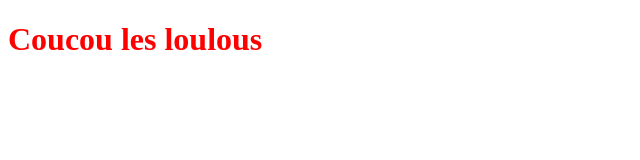
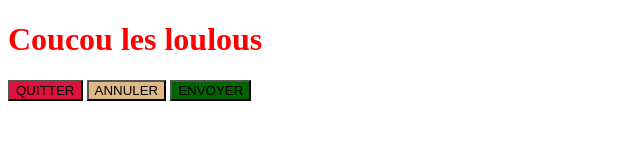
Before and after one commit to Romy-89/test, a plain HTML site: page index.html in a window 1280 px wide. Shown: the whole page, without its empty margins (0-640 px from the left). Drawn offline with Linux system fonts and the light colour scheme.

Commit message:
create buttons

```diff
--- a/index.css
+++ b/index.css
@@ -1,3 +1,12 @@
 .title {
     color : red;
 }
+.btn-quit{
+    background-color: crimson;
+}
+.btn-undo{
+    background-color: burlywood;
+}
+.btn-send{
+    background-color: darkgreen;
+}
--- a/index.html
+++ b/index.html
@@ -12,5 +12,8 @@
 </head>
 <body>
     <h1 class="title">Coucou les loulous</h1>
+    <button class="btn-quit">QUITTER</button>
+    <button class="btn-undo">ANNULER</button>
+    <button class="btn-send">ENVOYER</button>
 </body>
 </html>
```
